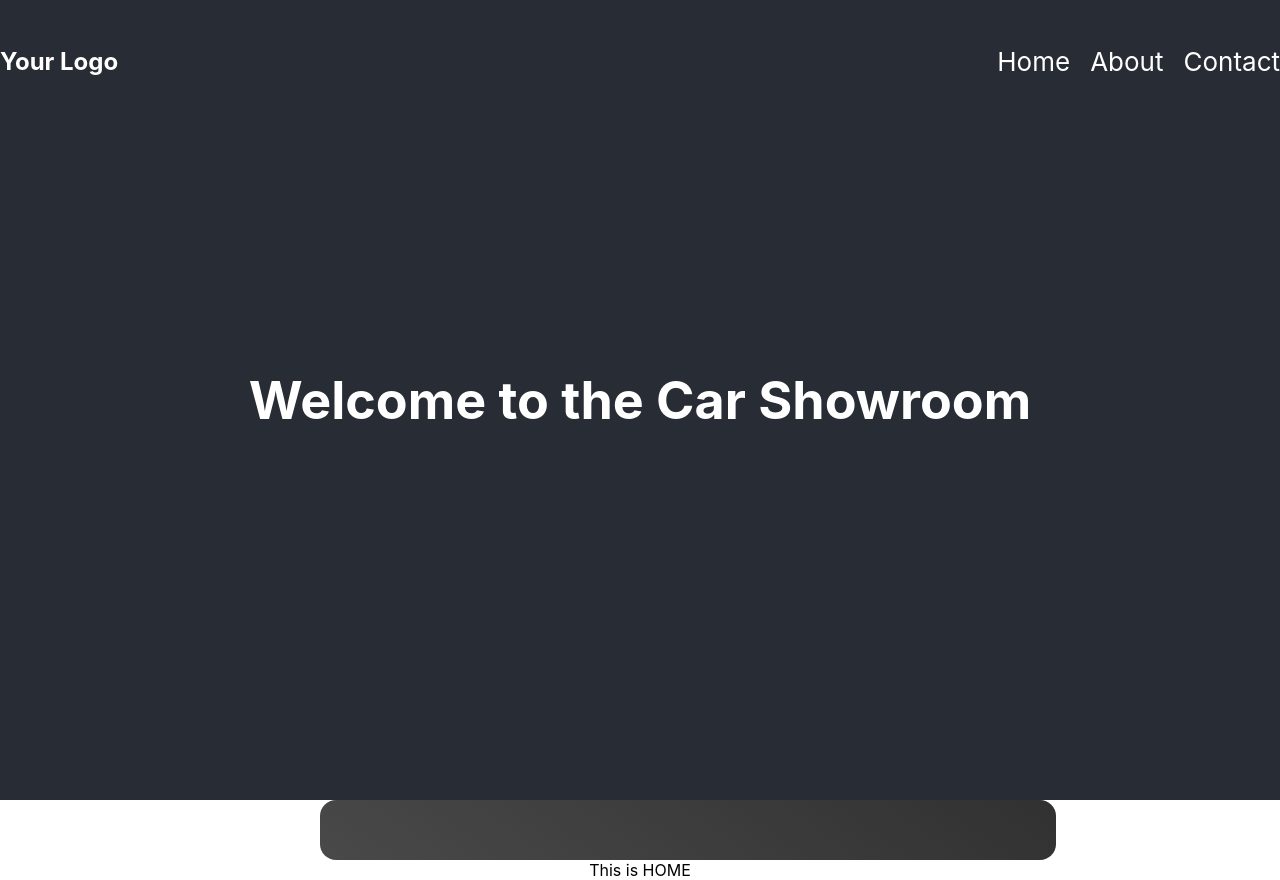
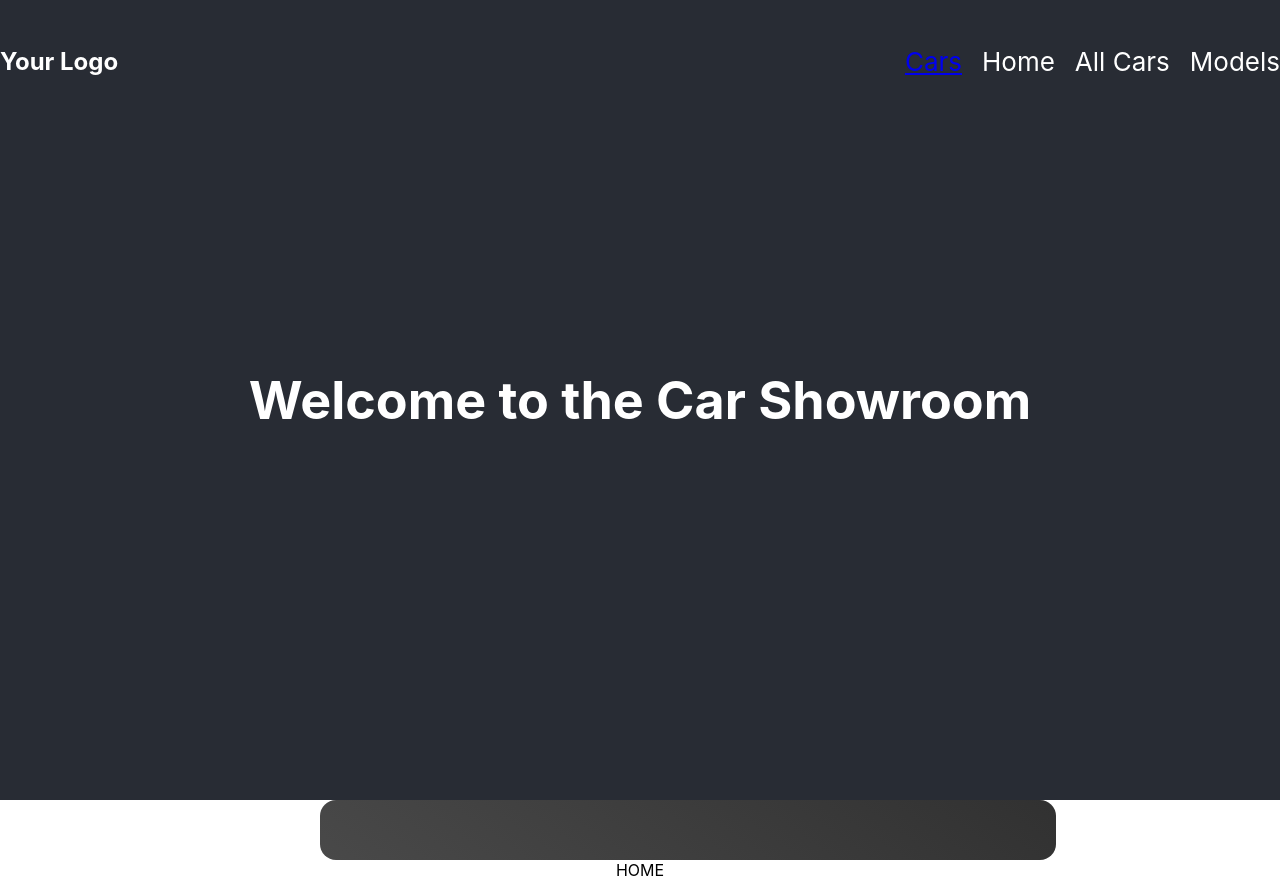
Before and after one commit to JJOosthuizen/car-info, a React (Create React App) app in the folder carinfo-frontend/: page / in a window 1280 px wide. Built offline with nearby package versions, Linux system fonts and the light colour scheme.

Commit message:
added Link element to navbar

```diff
--- a/carinfo-frontend/src/components/navbar/Navbar.jsx
+++ b/carinfo-frontend/src/components/navbar/Navbar.jsx
@@ -1,4 +1,5 @@
 import React, { useEffect, useState } from 'react';
+import { Link } from 'react-router-dom';
 import './Navbar.css';
 
 const Navbar = () => {
@@ -20,9 +21,10 @@ const Navbar = () => {
     <nav className={scrollPosition > 50 ? 'scrolled' : ''}>
       <h1>Your Logo</h1>
       <ul>
+        <Link to={"/allCars"}>Cars</Link>
         <li>Home</li>
-        <li>About</li>
-        <li>Contact</li>
+        <li>All Cars</li>
+        <li>Models</li>
       </ul>
     </nav>
   );
--- a/carinfo-frontend/src/pages/Home.jsx
+++ b/carinfo-frontend/src/pages/Home.jsx
@@ -1,10 +1,9 @@
 import React from 'react'
-import Search from '../components/search/Search'
 
 function Home() {
   return (
     <div>
-        This is HOME
+        HOME
     </div>
   )
 }
```
Also changed, not shown: carinfo-frontend/src/App.js (+5 -2 lines).
